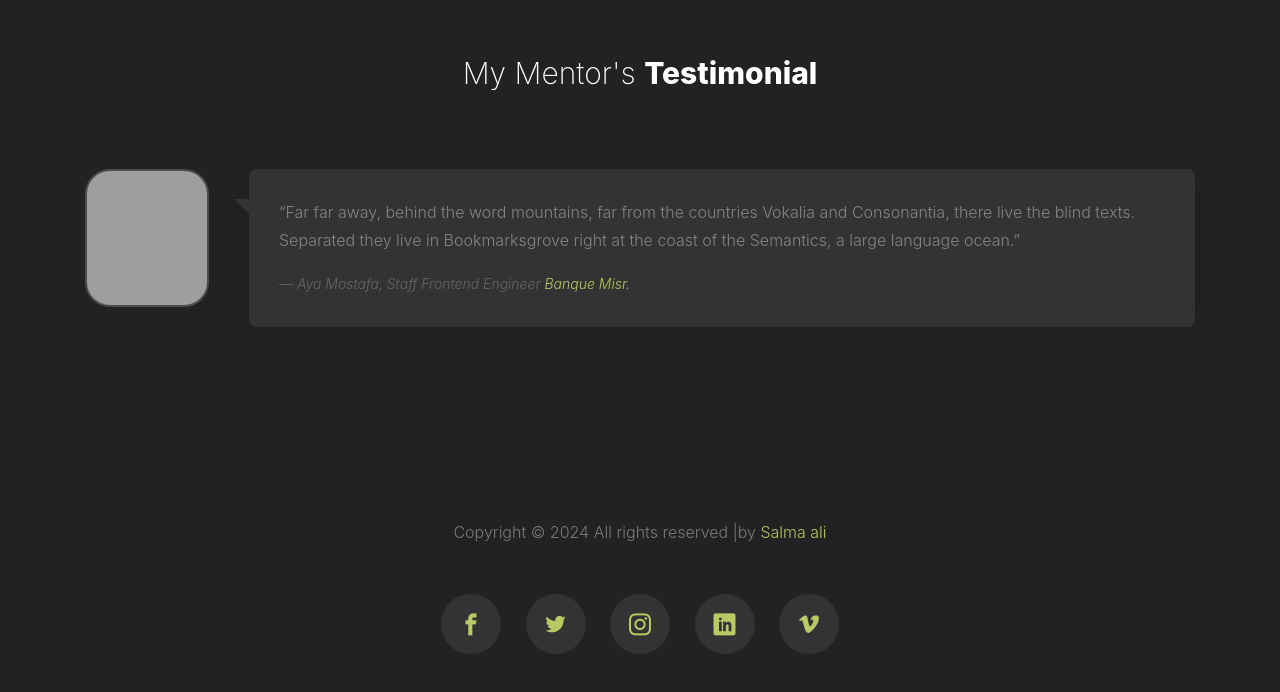
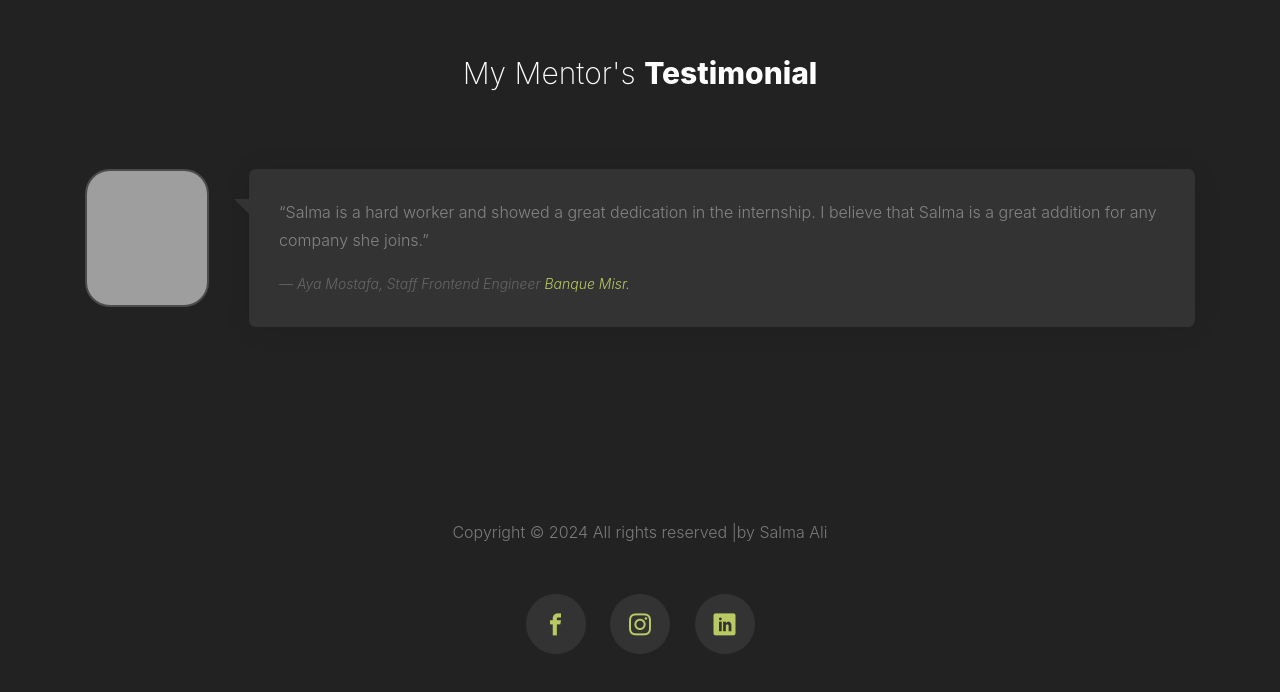
Before and after one commit to salmaali561/prtofilo, a plain HTML site: page index.html in a window 1280 px wide. Shown: the part 3188-3880 px from the top of the page. Drawn offline with nearby package versions, Linux system fonts and the light colour scheme; grey boxes are pictures that could not be loaded; files whose address does not match are found by name.

Commit message:
last change

```diff
--- a/index.html
+++ b/index.html
@@ -238,7 +238,7 @@
 							<div class="aya-img"></div>
 						</div>
 						<blockquote class="block-47-quote">
-							<p>&ldquo;Far far away, behind the word mountains, far from the countries Vokalia and Consonantia, there live the blind texts. Separated they live in Bookmarksgrove right at the coast of the Semantics, a large language ocean.&rdquo;</p>
+							<p>&ldquo;Salma is a hard worker and showed a great dedication in the internship. I believe that Salma is a great addition for any company she joins.&rdquo;</p>
 							<cite class="block-47-quote-author">&mdash; Aya Mostafa, Staff Frontend Engineer <a href="#">Banque Misr.</a></cite>
 						</blockquote>
 					</div>
@@ -296,7 +296,7 @@
 			<div class="row mb-5">
 				<p class="col-12 text-center">
 					<!-- Link back to Colorlib can't be removed. Template is licensed under CC BY 3.0. -->
-					Copyright &copy; <script>document.write(new Date().getFullYear());</script> All rights reserved |by <a href="https://colorlib.com" target="_blank" class="text-primary">Salma ali</a>
+					Copyright &copy; <script>document.write(new Date().getFullYear());</script> All rights reserved |by Salma Ali
 					<!-- Link back to Colorlib can't be removed. Template is licensed under CC BY 3.0. -->
 				</p>
 			</div>
@@ -304,11 +304,9 @@
 			<div class="row mb-5">
 				<div class="col-md-12 text-center">
 					<p>
-						<a href="#" class="social-item"><span class="icon-facebook2"></span></a>
-						<a href="#" class="social-item"><span class="icon-twitter"></span></a>
-						<a href="#" class="social-item"><span class="icon-instagram2"></span></a>
-						<a href="#" class="social-item"><span class="icon-linkedin2"></span></a>
-						<a href="#" class="social-item"><span class="icon-vimeo"></span></a>
+						<a href="#https://www.facebook.com/salma.alisalem.925" class="social-item"><span class="icon-facebook2"></span></a>
+						<a href="#https://www.instagram.com/salma.ali201419/" class="social-item"><span class="icon-instagram2"></span></a>
+						<a href="#www.linkedin.com/in/salma-salem-24721930b" class="social-item"><span class="icon-linkedin2"></span></a>
 					</p>
 				</div>
 			</div>
```
